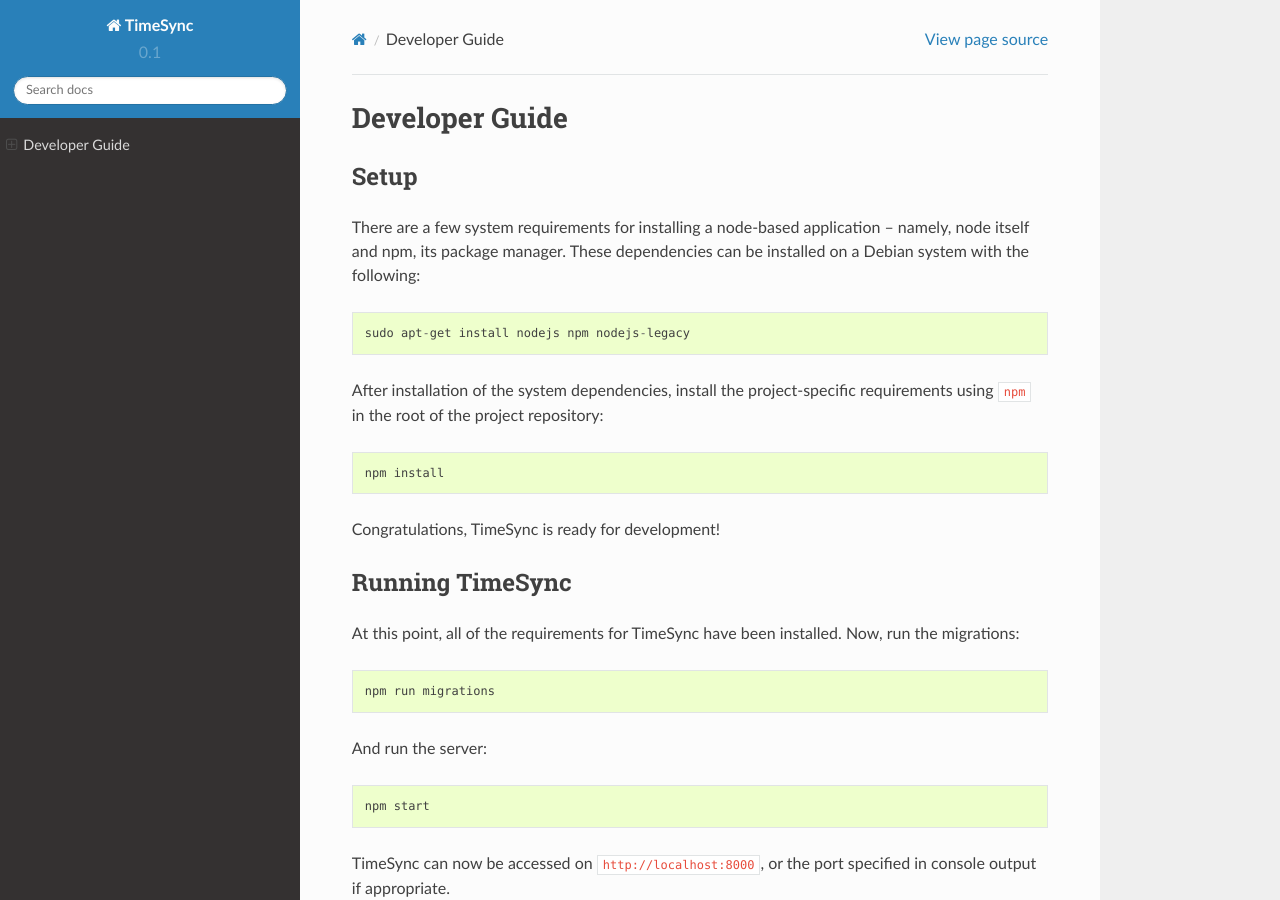
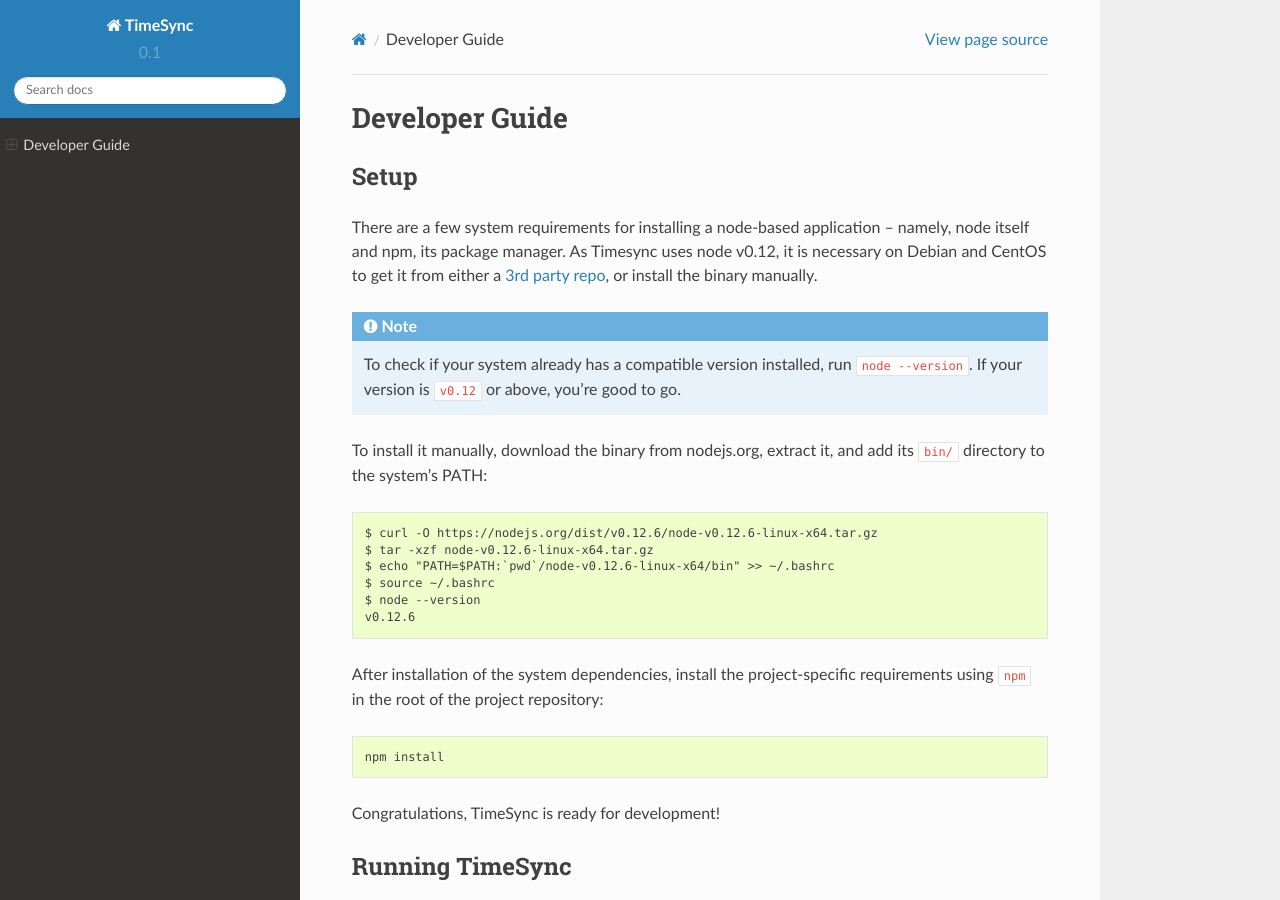
Before and after one commit to osuosl/timesync-node, a Sphinx documentation site: the page built from docs/source/dev/development.rst, in a window 1280 px wide and 900 px high. Built offline with Sphinx 7.4.7 and the Read the Docs theme 2.0.0, drawn with Linux system fonts in a browser that asks for light colours.

Commit message:
Add node v0.12 install instructions

```diff
--- a/docs/source/dev/development.rst
+++ b/docs/source/dev/development.rst
@@ -8,10 +8,27 @@
 -----
 
 There are a few system requirements for installing a node-based application --
-namely, node itself and npm, its package manager. These dependencies can be
-installed on a Debian system with the following::
+namely, node itself and npm, its package manager. As Timesync uses node v0.12,
+it is necessary on Debian and CentOS to get it from either a `3rd party repo`_,
+or install the binary manually.
 
-    sudo apt-get install nodejs npm nodejs-legacy
+.. _`3rd party repo`: https://nodesource.com/blog/nodejs-v012-iojs-and-the-nodesource-linux-repositories
+
+.. note::
+
+   To check if your system already has a compatible version installed, run
+   ``node --version``. If your version is ``v0.12`` or above, you're good to
+   go.
+
+To install it manually, download the binary from nodejs.org, extract it, and
+add its ``bin/`` directory to the system's PATH::
+
+    $ curl -O https://nodejs.org/dist/v0.12.6/node-v0.12.6-linux-x64.tar.gz
+    $ tar -xzf node-v0.12.6-linux-x64.tar.gz
+    $ echo "PATH=$PATH:`pwd`/node-v0.12.6-linux-x64/bin" >> ~/.bashrc
+    $ source ~/.bashrc
+    $ node --version
+    v0.12.6
 
 After installation of the system dependencies, install the project-specific
 requirements using ``npm`` in the root of the project repository::
```
